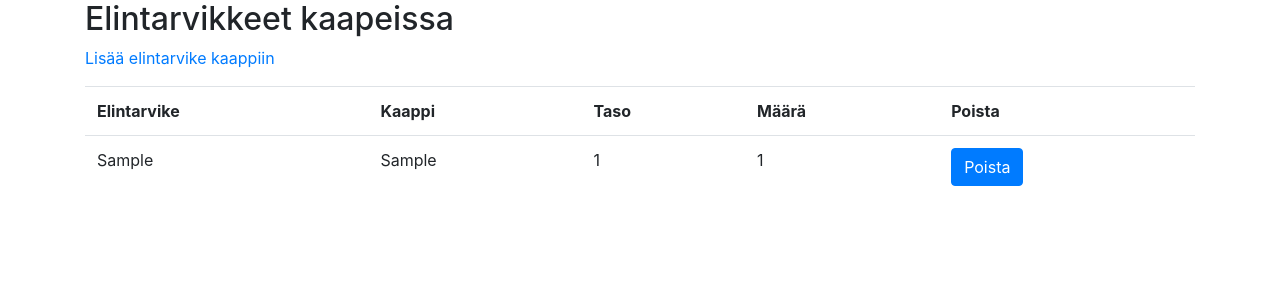
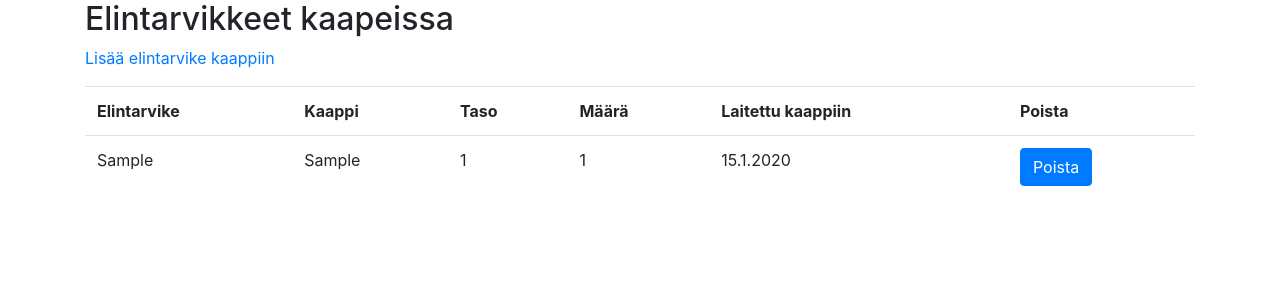
Before and after one commit to lukxsx/PakastimenHallinta, a Flask app: page /ek/ in a window 1280 px wide. Shown: the part 80-380 px from the top of the page. Run offline with Flask 2, Linux system fonts and the light colour scheme; a user stored in the database is signed in; tables that the repository leaves empty hold one stand-in row (values such as "Sample post"); some libraries are stand-ins or nearby versions.

Commit message:
kaapissa olevan elintarvikkeen vanhenemispäivä näkyville

```diff
--- a/application/templates/elintarvikekaapissa/listaa.html
+++ b/application/templates/elintarvikekaapissa/listaa.html
@@ -9,6 +9,7 @@
             <th>Kaappi</th>
             <th>Taso</th>
             <th>Määrä</th>
+            <th>Laitettu kaappiin</th>
             <th>Poista</th>
         </tr>
         {% for e in ek %}
@@ -17,6 +18,7 @@
                 <td>{{ kaap.query.get(e.kaappi_id).nimi }}</td>
                 <td>{{ e.taso }}</td>
                 <td>{{ e.maara }}</td>
+                <td>{{ e.laitettu_kaappiin.day }}.{{ e.laitettu_kaappiin.month }}.{{ e.laitettu_kaappiin.year }}</td>
                 <td>
                     <form method="POST" action="{{ url_for('ek_poistaja', ek_id=e.id) }}">
                         <input type="submit" class="btn btn-primary" value="Poista"/>
```
